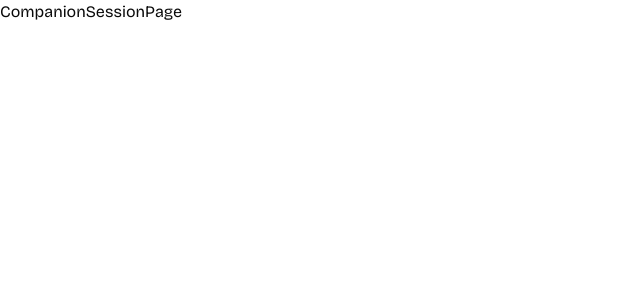
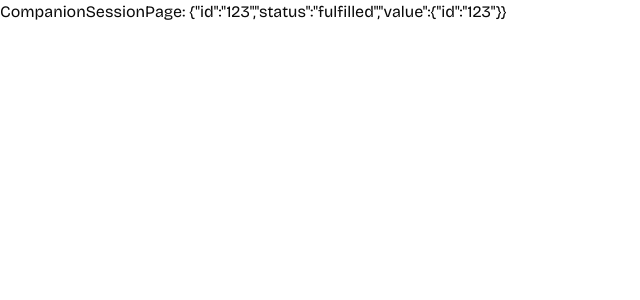
Before and after one commit to Kacper-Lechicki/next-converso, a Next.js app: page /companions/123 in a window 1280 px wide. Shown: the top 300 px of the page, without its empty margins (0-640 px from the left). Built offline with nearby package versions, Linux system fonts and the light colour scheme.

Commit message:
setup: application routes v2

```diff
--- a/src/app/companions/[id]/page.tsx
+++ b/src/app/companions/[id]/page.tsx
@@ -1,5 +1,13 @@
-const CompanionSessionPage = () => {
-  return <div>CompanionSessionPage</div>;
+interface CompanionSessionPageParams {
+  id: string;
+}
+
+const CompanionSessionPage = ({
+  params,
+}: {
+  params: CompanionSessionPageParams;
+}) => {
+  return <div>CompanionSessionPage: {JSON.stringify(params)}</div>;
 };
 
 export default CompanionSessionPage;
```
